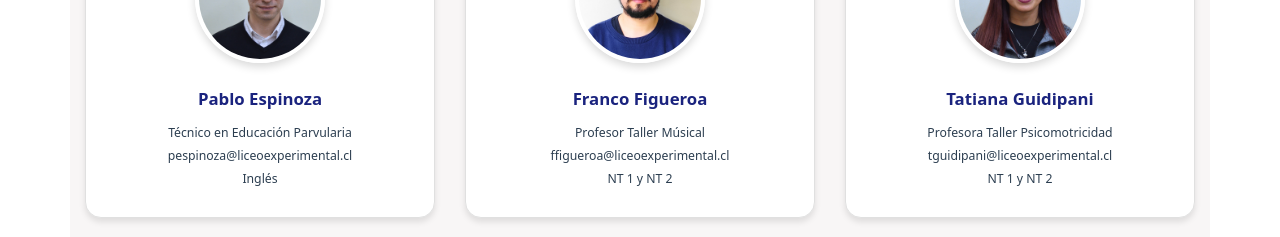
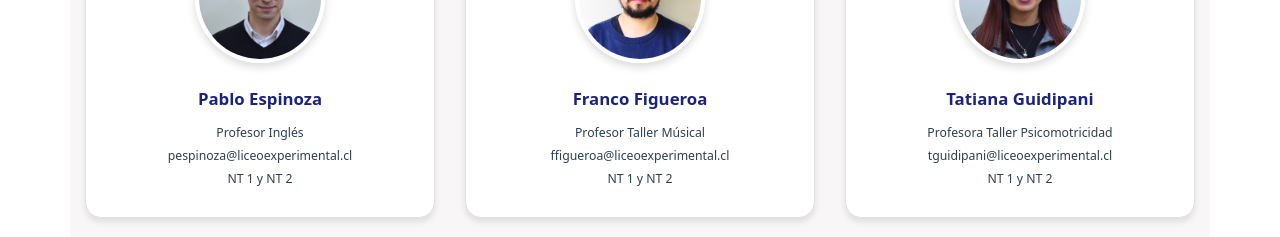
Before and after one commit to LuisSubiabre/leumag, a React (Vite) app: page /Estamentos in a window 1280 px wide. Shown: the part 2540-2777 px from the top of the page. Built offline with nearby package versions, Linux system fonts and the light colour scheme.

Commit message:
fix: update department and additional info for Pablo Espinoza in equipoParvulos

```diff
--- a/src/data/parvulos.ts
+++ b/src/data/parvulos.ts
@@ -93,8 +93,8 @@ export const equipoParvulos: Funcionario[] = [
     img: pespinoza,
     nombre: "Pablo Espinoza",
     correo: "pespinoza@liceoexperimental.cl",
-    dpto: "Técnico en Educación Parvularia",
-    more: "Inglés",
+    dpto: "Profesor Inglés",
+    more: "NT 1 y NT 2",
   },
   {
     img: ffigueroa,
```
